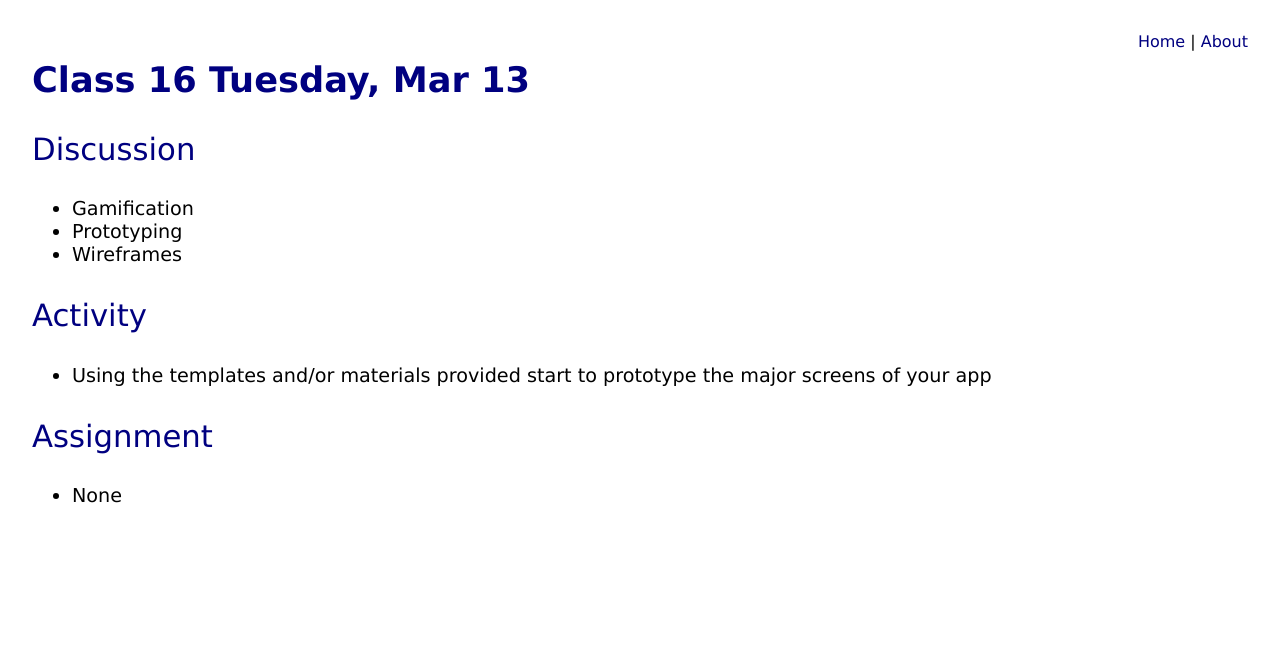
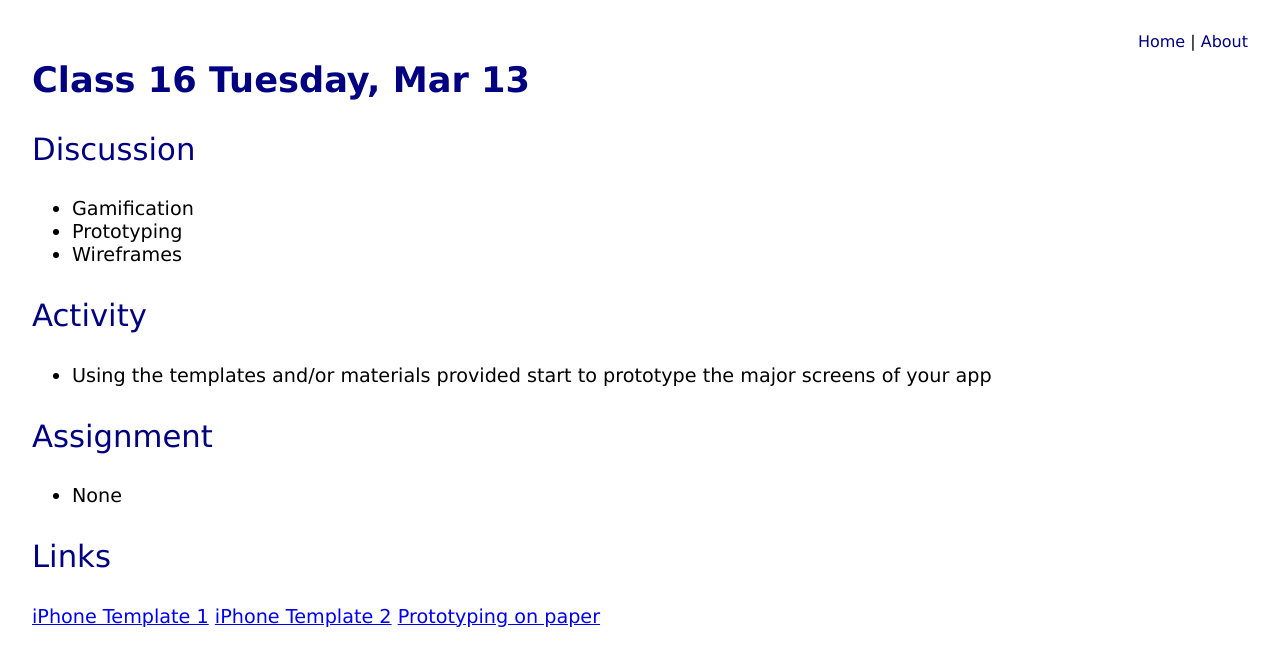
Before and after one commit to UAAppClass/uaappclass.github.io, a Jekyll site: the page built from _posts/2016-1-1-Class-16.md, in a window 1280 px wide. Shown: the top 666 px of the page. Built offline with Jekyll 4.4.1, drawn with Linux system fonts in a browser that asks for light colours.

Commit message:
Updates to class 16

```diff
--- a/_posts/2016-1-1-Class-16.md
+++ b/_posts/2016-1-1-Class-16.md
@@ -16,3 +16,9 @@ title: Class 16 Tuesday, Mar 13
 ### Assignment
 
 * None
+
+### Links
+
+[iPhone Template 1](/assets/iphone_x3_1.pdf)
+[iPhone Template 2](/assets/iphone_x3_2.pdf)
+[Prototyping on paper](https://marvelapp.com/pop/)
```
Also changed, not shown: assets/class16_2.png (added), 3 other files.
